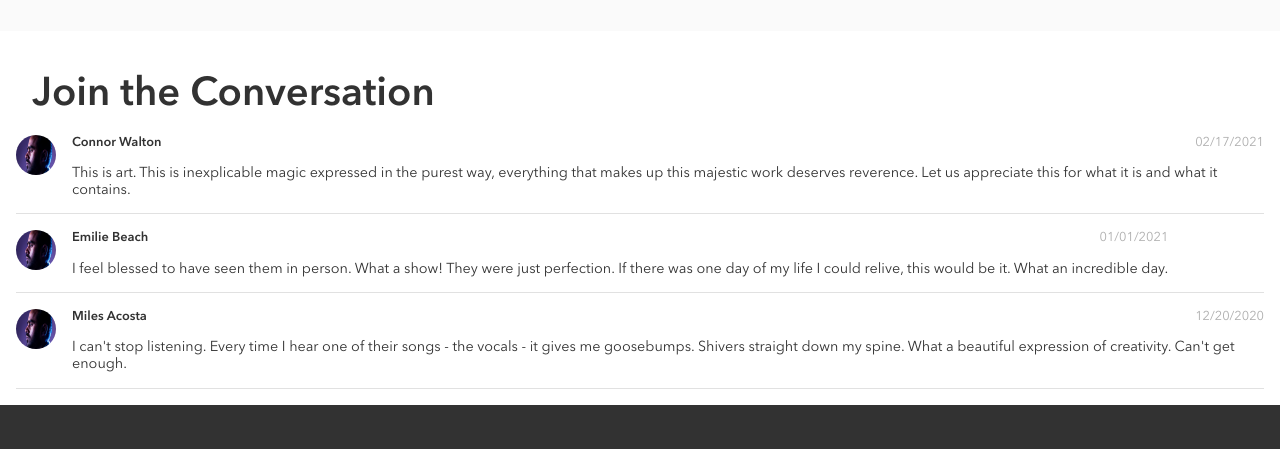
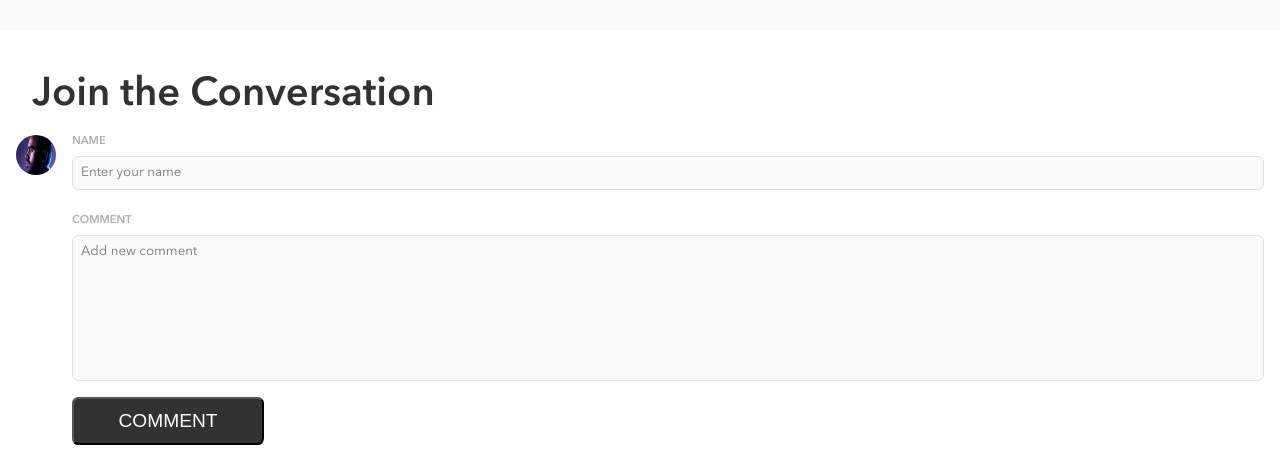
Before and after one commit to christysoso/band-site, a plain HTML site: page index.html in a window 1280 px wide. Shown: the part 2367-2816 px from the top of the page. Drawn offline with Linux system fonts and the light colour scheme.

Commit message:
added js functionality to form

```diff
--- a/index.html
+++ b/index.html
@@ -21,7 +21,9 @@
       <nav class="primary-nav">
         <ul class="primary-nav__links">
           <li class="primary-nav__link biography"><a href="#">Biography</a></li>
-          <li class="primary-nav__link"><a href="./pages/shows.html">Shows</a></li>
+          <li class="primary-nav__link">
+            <a href="./pages/shows.html">Shows</a>
+          </li>
         </ul>
       </nav>
     </header>
@@ -137,45 +139,61 @@
       <section class="comments">
         <h3 class="comments__header">Join the Conversation</h3>
 
-          <!-- <article class="comments__container">
-            <div class="comments__container--left">
-            <img class="comments__container--pic" src="Assets/Images/Mohan-muruge.jpg" alt="profile-pic"/>
+        <article class="comments__container">
+          <div class="comments__container--left">
+            <img
+              class="comments__container--pic"
+              src="Assets/Images/Mohan-muruge.jpg"
+              alt="profile-pic"
+            />
+          </div>
 
+          <div class="comments__container--right comments-section">
+            <form id="main-form" class="comments__container--forms">
+              <div class="comments__container--form">
+                <label class="comments__container--label name-label" for="name"
+                  >Name</label
+                >
+                <input
+                  class="comments__container--username username"
+                  type="text"
+                  name="name"
+                  id="name"
+                  placeholder="Enter your name"
+                />
+              </div>
+
+              <div class="comments__container--form">
+                <label class="comments__container--label" for="message"
+                  >Comment</label
+                >
+                <textarea
+                  class="comments__container--text"
+                  name= "message"
+                  id="message"
+                  placeholder="Add new comment"
+                ></textarea>
+              </div>
+              <div class="comments__container--btncontainer">
+                <button class="comments__container--btn submit" type="submit" form="main-form">
+                  COMMENT
+                </button>
+              </div>
+            </form>
           </div>
-          <div class="comments__container--right">
-            <div class="comments__container--header">
-            <h4 class="comments__container--name">Connor Walton</h4>
-            <h4 class="comments__container--date">02/17/2021</h4>
-            </div>
-            <p class="commenst__container--comment">This is art. This is inexplicable magic expressed in the purest way, everything that makes up this majestic work deserves reverence. Let us appreciate this for what it is and what it contains.</p>
-          </div>
-          </article> -->
+        </article>
+
+        <div class="comments__all-container">
 
 
 
 
 
-
-
-
-
-
-
-
-
-
-
+        </div>
 
       </section>
 
-
-
-
-
-
-
-
-     <!-- footer -->
+      <!-- footer -->
 
       <footer>
         <section class="footer">
--- a/scripts/index-page.js
+++ b/scripts/index-page.js
@@ -1,4 +1,4 @@
-console.log("oh...no our table...is broken");
+
 
 const newComments = [
   {
@@ -23,11 +23,13 @@ const newComments = [
   },
 ];
 
-const commentsElem = document.querySelector(".comments");
+const commentsElem = document.querySelector(".comments__all-container");
 // console.log(commentsElem);
 
-function addComments() {
+function displayComments() {
+  commentsElem.innerHTML="";
   for (let i = 0; i < newComments.length; i++) {
+
       //create comments container
       const commentsContainer = document.createElement('article');
       commentsContainer.classList.add('comments__container');
@@ -82,4 +84,30 @@ function addComments() {
   }
 }
 
-addComments();
+displayComments();
+
+
+const form = document.getElementById('main-form');
+
+
+form.addEventListener("submit", function(event){
+    event.preventDefault();
+    console.log('form submitted');
+    console.log(event.target.name.value);
+    console.log(event.target.message.value);
+
+
+
+    const addNewComment= {
+      name: event.target.name.value,
+      comments: event.target.message.value,
+      date: new Date(Date.now()).toLocaleDateString(),
+    }
+
+    newComments.unshift(addNewComment);
+
+    form.reset();
+
+    displayComments();
+
+});
--- a/styles/bio.scss
+++ b/styles/bio.scss
@@ -166,18 +166,10 @@
 .comments{
   margin:1rem;
 
-  &__header{
-
-  }
-
   &__container{
     display:flex;
     border-bottom: solid 0.1rem $secondary-color-gry;
     margin-top:1rem;
-
-  }
-
-  &__container--left{
 
   }
 
@@ -200,6 +192,7 @@
 
   &__container--right{
     margin-left: 1rem;
+    width:100%;
 
   }
   &__container--header{
@@ -209,11 +202,71 @@
 
   }
 
-  &__container--date{
-
+  &__container--text{
+    max-width: 100%;
+    min-height:8rem;
+    resize:none;
   }
 
-  &__container--comment{
+  &__container--form{
+    display:flex;
+    flex-direction:column;
+  }
 
+  &__container--btn{
+    color: white;
+    background-color: $primary-color;
+    display: flex;
+    justify-content: center;
+    align-items: center;
+    border-radius: 0.4rem;
+    height: 3rem;
+    font-size: 1.2rem;
+    font-weight: 400;
+    cursor: pointer;
+    margin:1rem 0;
+
+    @include tablet {
+      width: 12rem;
+    }
   }
+
+  &__container--btncontainer{
+    display: flex;
+    flex-direction: column;
+
 }
+  & .comments-section{
+    width:100%;
+  }
+
+  &__container--label{
+    font-size:0.7rem;
+    color:$grey-color;
+    text-transform:uppercase;
+    font-weight: 600;
+    margin: 1.5rem 0 0.5rem 0;
+  }
+
+  &__container--text{
+    font-family: 'NewAvenir';
+    padding: 0.5rem;
+    background-color:$secondary-color-wht;
+    border: solid 0.1rem $secondary-color-gry;
+    border-radius:0.4rem;
+  }
+
+  &__container--username{
+    padding:0.5rem;
+    font-family: 'NewAvenir';
+    background-color:$secondary-color-wht;
+    border: solid 0.1rem $secondary-color-gry;
+    border-radius:0.4rem;
+  }
+
+  & .name-label{
+    margin-top:0rem;
+  }
+
+
+}
```
Also changed, not shown: styles/bio.css, 1 other file.
